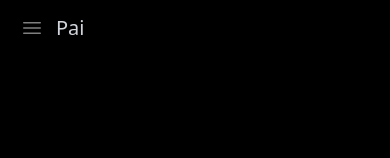
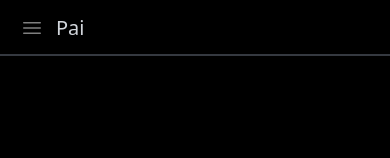
Before and after one commit to seanwhitee/paipai, a Vue app: page / in a window 390 px wide. Shown: the top 158 px of the page. Built offline with nearby package versions, Linux system fonts and the light colour scheme.

Commit message:
Refactor Navbar and ProfileView components

```diff
--- a/src/components/navigation/Navbar.vue
+++ b/src/components/navigation/Navbar.vue
@@ -22,9 +22,9 @@ const handleBarItemBackgroundColor = (item) => {
 </script>
 <template>
   <nav
-    class="hidden md:block lg:block fixed top-0 z-0 bg-black w-full h-14 border-b-2 border-gray-500/50"
+    class="fixed top-0 z-0 bg-black w-full h-14 border-b-2 border-gray-500/50"
   >
-    <div class="flex items-center justify-end pe-20 h-full w-full">
+    <div class="hidden md:flex lg:flex items-center justify-end pe-20 h-full w-full">
       <div
         class="me-4 cursor-pointer hover:text-white duration-300 ease-in-out"
         v-for="item in items"
--- a/src/views/ProfileView.vue
+++ b/src/views/ProfileView.vue
@@ -21,7 +21,7 @@ const resourceLink = [
 <template>
   <Navbar />
   <Sidebar />
-  <div class="flex flex-col items-center justify-center m-x-auto mt-40">
+  <div class="flex flex-col items-center justify-center m-x-auto mt-40 pb-20">
     <!-- profile container div-->
     <div class="flex items-start justify-start text-white mb-8 gap-10 w-3/5">
       <img
```
